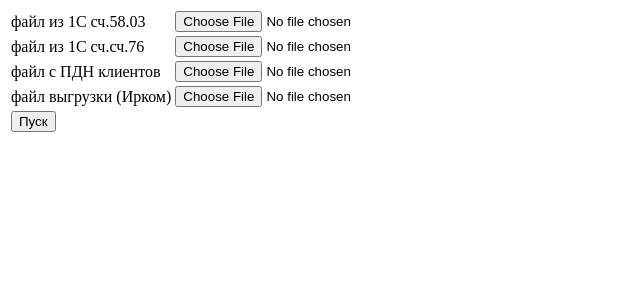
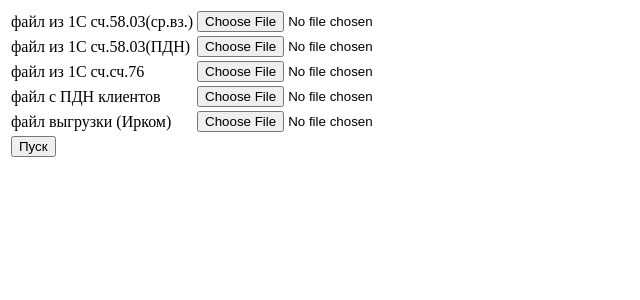
Before and after one commit to Paralipupa/web-alfin, a Flask app: page / in a window 1280 px wide. Shown: the top 300 px of the page, without its empty margins (0-640 px from the left). Run offline with Flask 2, Linux system fonts and the light colour scheme.

Commit message:
Добавлен 58.03PDN

```diff
--- a/web/forms.py
+++ b/web/forms.py
@@ -9,7 +9,8 @@ class LoginForm(FlaskForm):
     submit = SubmitField('Sign In')
 
 class UploadForm(FlaskForm):
-    datafile58 = FileField('файл из 1С сч.58.03   ', validators=[DataRequired()])
+    datafile58 = FileField('файл из 1С сч.58.03(ср.вз.)  ', validators=[DataRequired()])
+    datafile58PDN = FileField('файл из 1С сч.58.03(ПДН) ', validators=[DataRequired()])
     datafile76 = FileField('файл из 1С сч.сч.76   ', validators=[DataRequired()])
     datafilePDN = FileField('файл c ПДН клиентов   ', validators=[DataRequired()])
     datafileIRKOM = FileField('файл выгрузки (Ирком)', validators=[DataRequired()])
--- a/web/routes.py
+++ b/web/routes.py
@@ -27,13 +27,15 @@ def index():
 def __report():
     files = __upload_file()
     if files:
-        report = Calc(*files)
+        report = Calc(files)
         report.read()
+        report.report_rezerves()
+        report.report_weighted_average()
         return __download_file(report.write())
     return redirect('/')
 
 def __upload_file() -> str:
-    names = ['datafile58','datafile76','datafilePDN','datafileIRKOM',]
+    names = ['datafile58','datafile58PDN' , 'datafile76','datafilePDN','datafileIRKOM',]
     files = []
     if request.files:
         os.makedirs(app.config['UPLOAD_DIR'], exist_ok=True)
--- a/web/templates/upload.html
+++ b/web/templates/upload.html
@@ -15,6 +15,19 @@
                     </td>
                     <td>
                         {% for error in form.datafile58.errors %}
+                        <span style="color: red;">[{{ error }}]</span>
+                        {% endfor %}
+                    </td>
+                </tr>
+                <tr>
+                    <td>
+                        {{ form.datafile58PDN.label }}
+                    </td>
+                    <td>
+                        {{ form.datafile58PDN(size=64) }}
+                    </td>
+                    <td>
+                        {% for error in form.datafile58PDN.errors %}
                         <span style="color: red;">[{{ error }}]</span>
                         {% endfor %}
                     </td>
```
